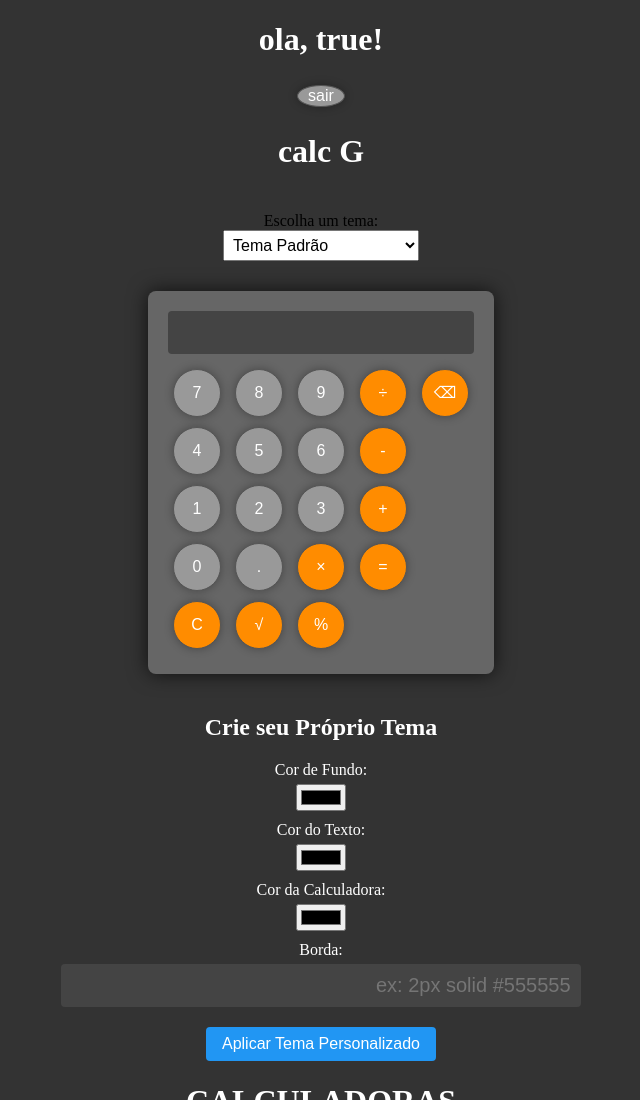
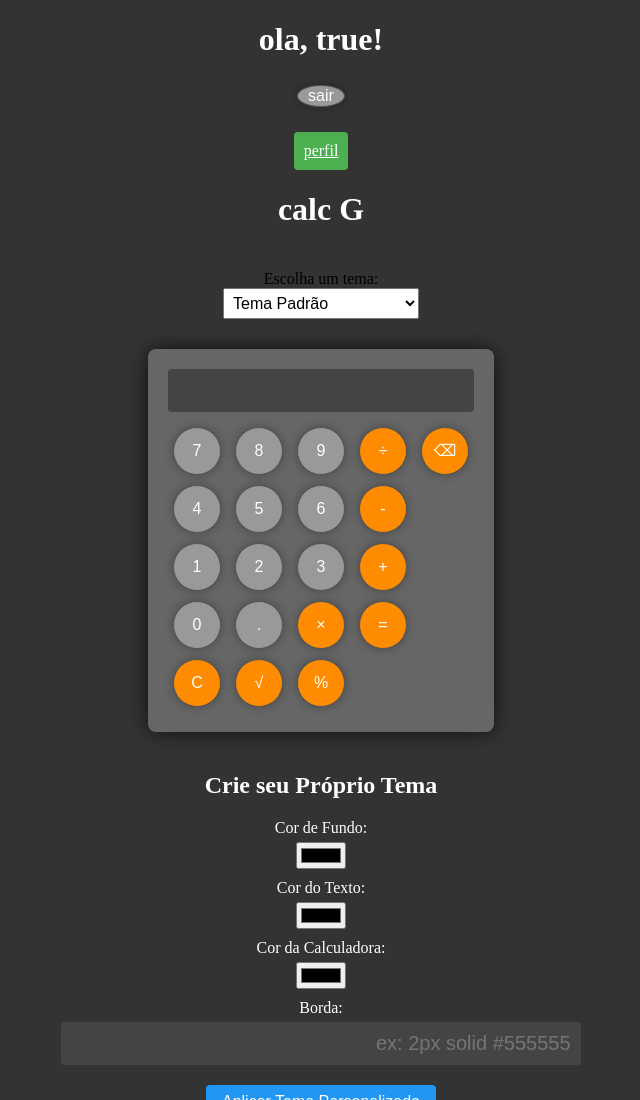
Before and after one commit to giliardYTui/Calc-g, a plain HTML site: page calculadora.html in a window 1280 px wide. Shown: the top 1100 px of the page, without its empty margins (319-959 px from the left). Drawn offline with Linux system fonts and the light colour scheme; sample sign-in values are in the browser's storage.

Commit message:
Atualizar o calculadora.html

```diff
--- a/calculadora.html
+++ b/calculadora.html
@@ -101,6 +101,21 @@
       border-radius: 4px;
       }
 
+   .perfil {
+            background-color: #4caf50;
+            color: #fff;
+            padding: 10px;
+            border: none;
+            border-radius: 4px;
+            cursor: pointer;
+            margin-top: 20px;
+            transition: background-color 0.3s ease;
+        }
+
+        .perfil:hover {
+            background-color: #45a049;
+  }
+
     input[type="button"] {
   width: 48px;
   height: 48px;
@@ -145,6 +160,7 @@
 <h1><div id="saudacao"></div></h1>
 
 <input type="button" value="sair" onclick="logoutUser()">
+<a class="perfil" <a href="perfil.html">perfil</a>
 
   <h1>calc G</h1>
   <!-- Adicione o menu suspenso acima da calculadora -->
```
